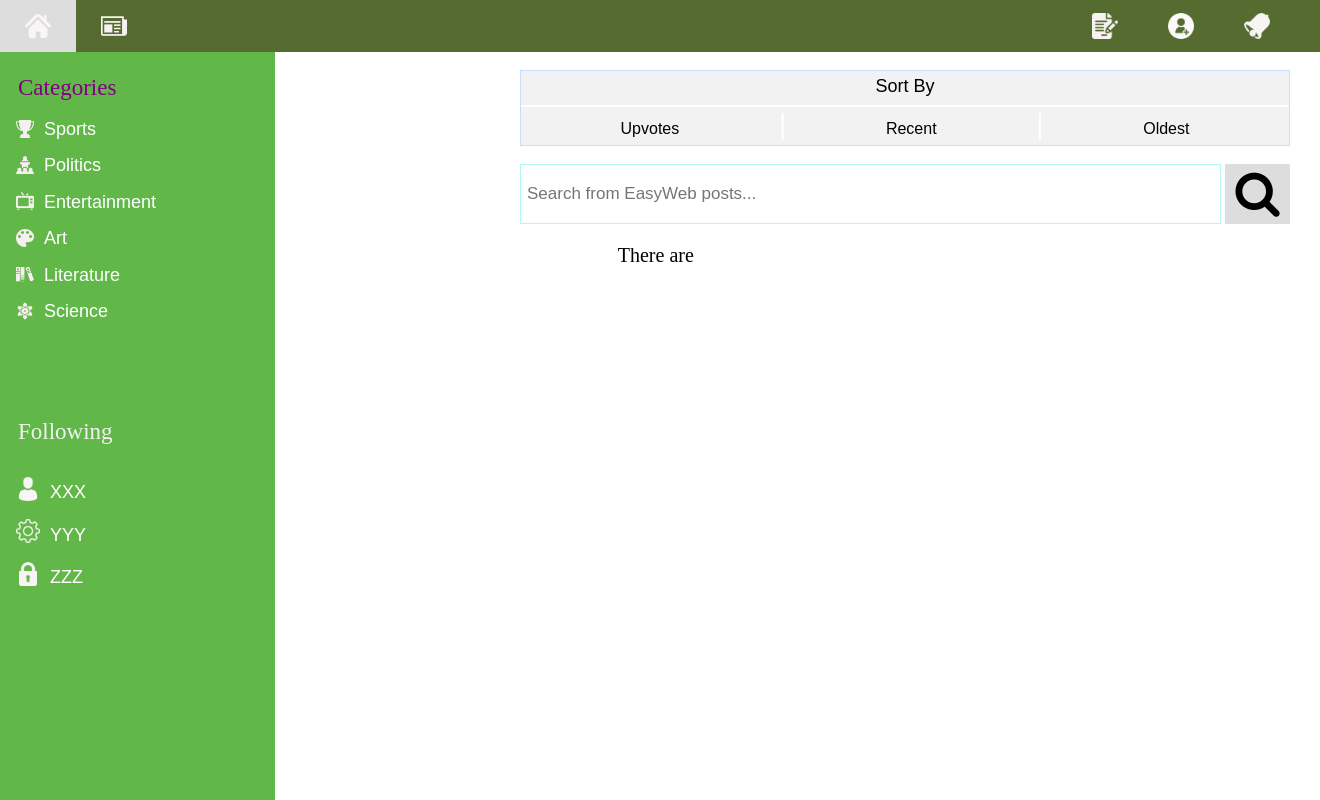
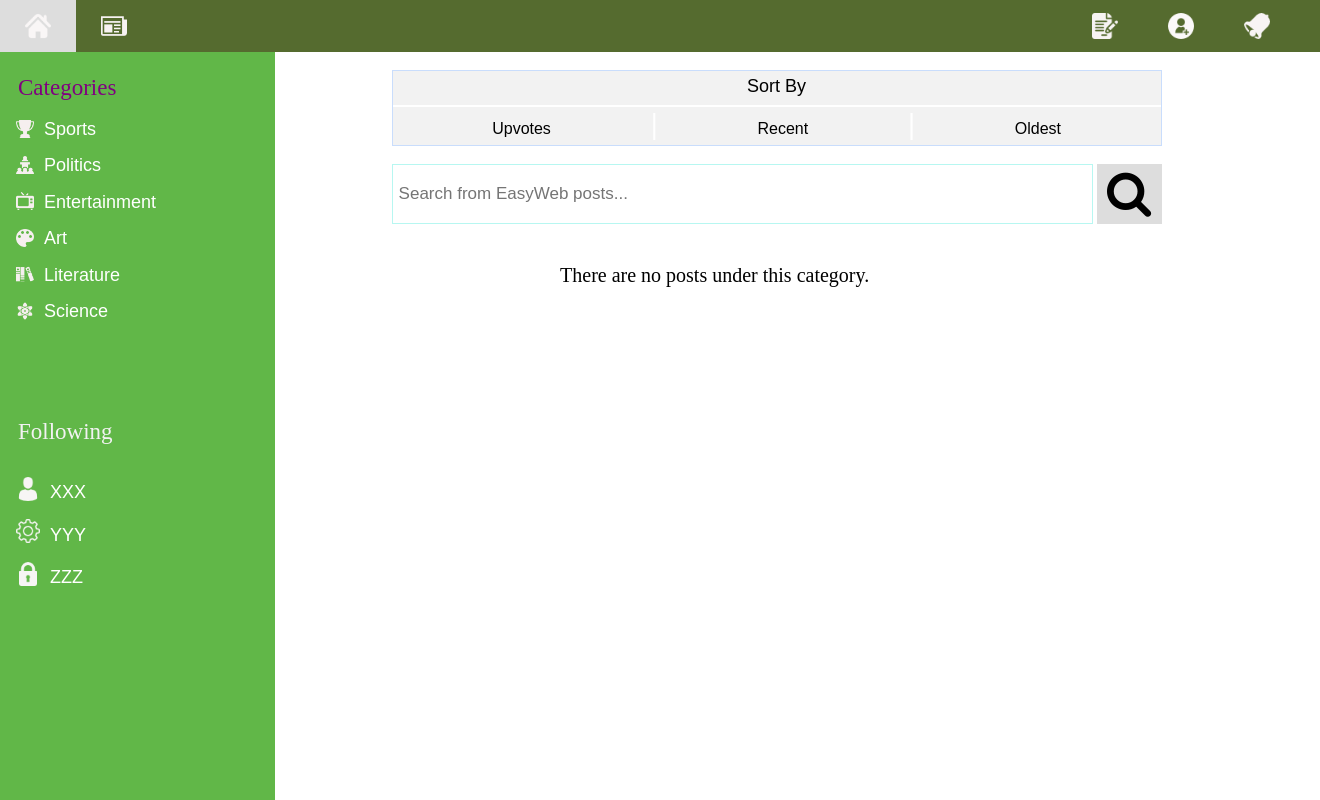
Before and after one commit to Vibhoru08/cms_project, a PHP site: page /reader.php?cat=sp in a window 1320 px wide. Run offline with PHP 8.4, Linux system fonts and the light colour scheme; the visitor is signed in with stand-in values (Sample User, id 1); data that the repository does not hold is empty.

Commit message:
css changes

```diff
--- a/css/reader.css
+++ b/css/reader.css
@@ -120,8 +120,8 @@
 #content1 {
   border: 1.5px solid #c9ddfc;
   background-color: #f2f2f2;
-  width: 770px;
-  margin-left: 520px;
+  max-width: 770px;
+/*  margin-left: 520px; */
   margin-top: 18px;
   padding-top: 5px;
   padding-bottom: 4px;
@@ -179,7 +179,7 @@
   border: none;
   background-color: white;
   width: 770px;
-  margin-left: 520px;
+/*  margin-left: 520px;*/
   margin-top: 18px;
   padding:  0px 0px 0px 0px;
 
@@ -285,8 +285,16 @@
 margin-right: 20px;
 }
 #no_post_message{
+  max-width:80%;
+  text-align: center;
   position:relative;
-  right:45.7%;
-  top:20px;
+
+  top:40px;
   font-size:20px;
 }
+#main{
+float: right;
+  max-width:80%;
+  margin-right: 12%;
+
+}
--- a/reader.php
+++ b/reader.php
@@ -114,21 +114,15 @@
     <span id = "upvotes" class= "content1_b">Upvotes</span><span id = "division">|</span><span id = "recent" class= "content1_a">Recent</span><span id = "division">|</span><span id = "oldest" class= "content1_c">Oldest</span>
     </div>
     </div>
-
     <div id = "content2">
     <form>
-    <input type="text" placeholder="Search from EasyWeb posts..." name="search">
+     <input type="text" placeholder="Search from EasyWeb posts..." name="search">
     <button type="submit"><i class="fa fa-search"></i></button>
-    </form>
-
-
+   </form>
   </div>
   <?php if($result->num_rows == 0){
     ?>
-    <div id = "no_post_message">
-    <?php
-      echo "There are no posts under this category.";
-    ?>
+    <div id = "no_post_message">&nbsp;&nbsp;&nbsp;&nbsp;&nbsp;&nbsp;There are no posts under this category.
     </div>
   <?php
    }else{
```
